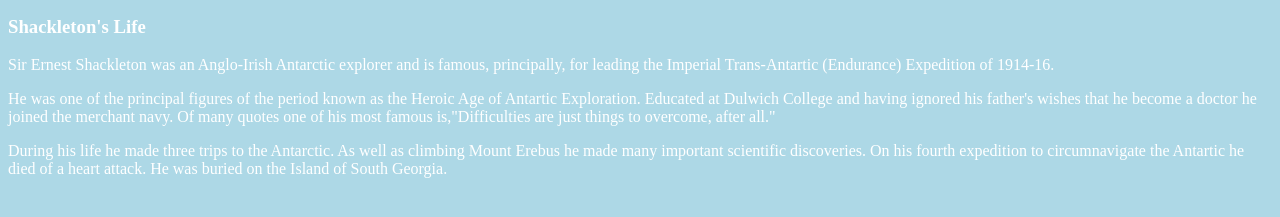
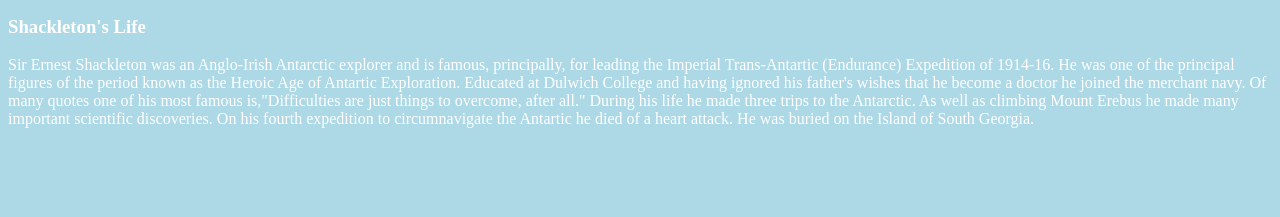
Before and after one commit to line2906/line2906.github.io, a plain HTML site: page index.html in a window 1280 px wide. Shown: the part 443-660 px from the top of the page. Drawn offline with Linux system fonts and the light colour scheme.

Commit message:
Update index.html

```diff
--- a/index.html
+++ b/index.html
@@ -14,23 +14,30 @@ color:white}
 
   <body>
     <img src="shackletonicon.jpg" alt="Ernest Shackleton"/>
+    <div id="header">
     <h2>Sir Ernest Shackleton (1874-1922)</h2>
     <body style ="font-family:candera; background0-color: light blue; color-white">
-
+      </div>
+  <div id="nav">
 <ul>
  <li> Home </li>
  <li>  James Caird</li>
  <li> Quiz</li>
  <li> Gallery</li>
  </ul>
+      </div>
 
 
 
    <h3> Shackleton's Life </h3>
+      <div id="content">
+<p>
+Sir Ernest Shackleton was an Anglo-Irish Antarctic explorer and is famous, principally, for leading the Imperial Trans-Antartic (Endurance) Expedition of 1914-16.
+He was one of the principal figures of the period known as the Heroic Age of Antartic Exploration. Educated at Dulwich College and having ignored his father's wishes that he become a doctor he joined the merchant navy. Of many quotes one of his most famous is,"Difficulties are just things to overcome, after all."
 
-<p> Sir Ernest Shackleton was an Anglo-Irish Antarctic explorer and is famous, principally, for leading the Imperial Trans-Antartic (Endurance) Expedition of 1914-16. </p>
-<p>He was one of the principal figures of the period known as the Heroic Age of Antartic Exploration. Educated at Dulwich College and having ignored his father's wishes that he become a doctor he joined the merchant navy. Of many quotes one of his most famous is,"Difficulties are just things to overcome, after all."</p>
+During his life he made three trips to the Antarctic. As well as climbing Mount Erebus he made many important scientific discoveries. On his fourth expedition to circumnavigate the Antartic he died of a heart attack. He was buried on the Island of South Georgia.
+      </p>
+      </div>
 
-<p>During his life he made three trips to the Antarctic. As well as climbing Mount Erebus he made many important scientific discoveries. On his fourth expedition to circumnavigate the Antartic he died of a heart attack. He was buried on the Island of South Georgia. </p>
-  </body
+    </body>
 </html>
```
